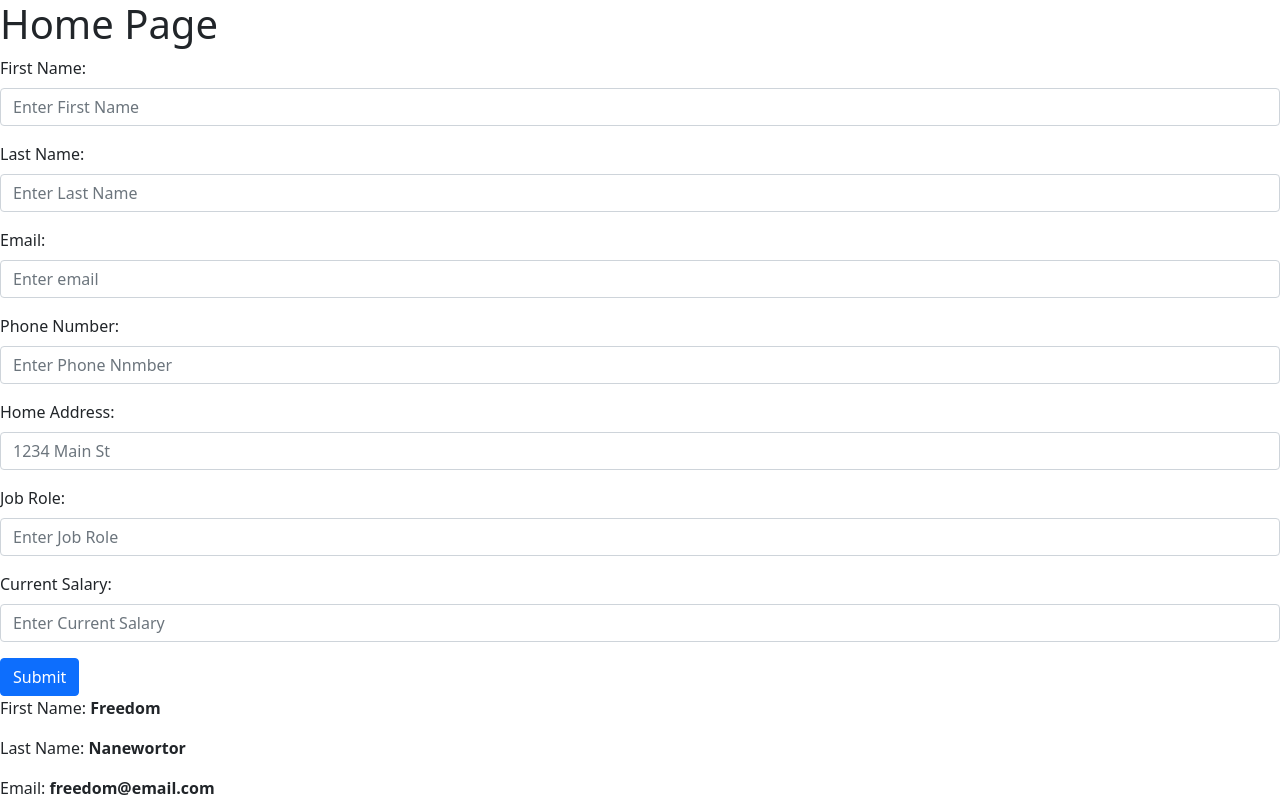
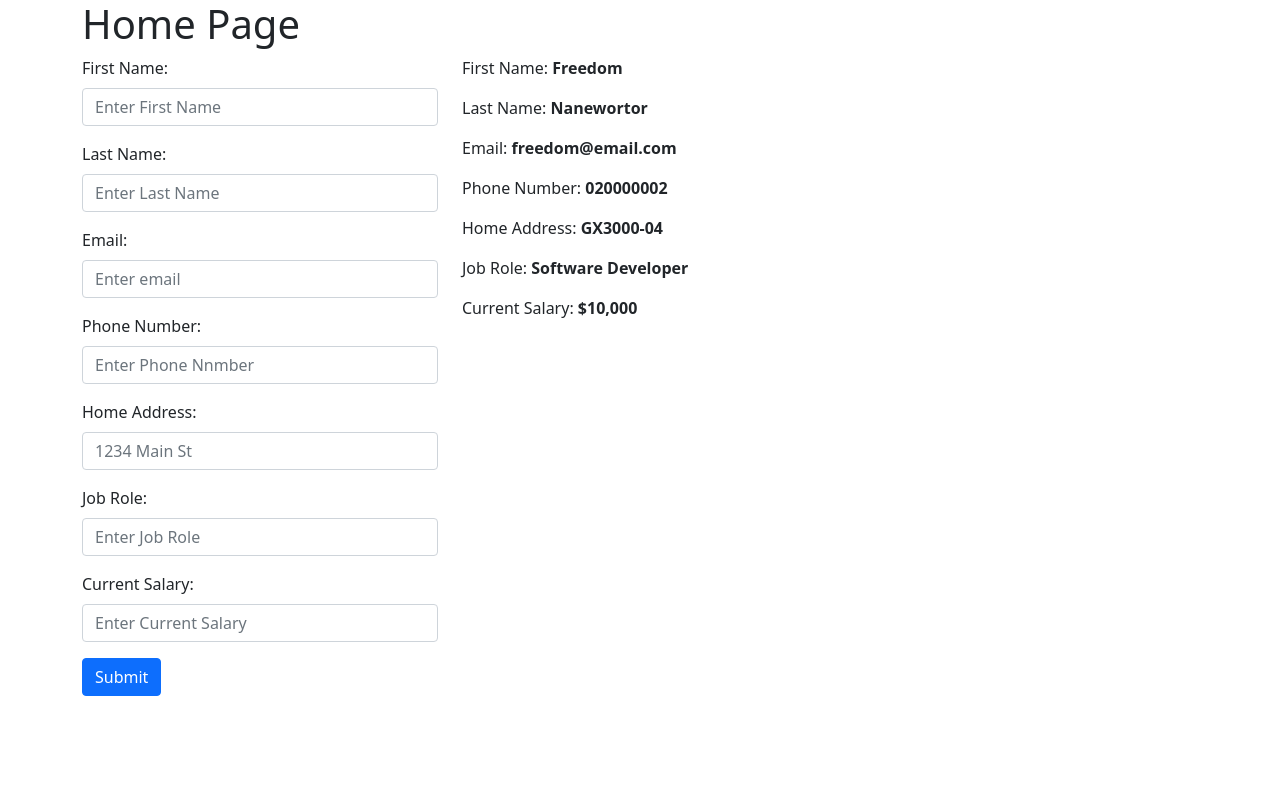
Before and after one commit to Freedom-seven/fe-tech, a React (Create React App) app: page / in a window 1280 px wide. Shown: the top 800 px of the page. Built offline with nearby package versions, Linux system fonts and the light colour scheme.

Commit message:
add handle

```diff
--- a/src/App.jsx
+++ b/src/App.jsx
@@ -1,11 +1,12 @@
-import React, { Component } from 'react';
-import EmployeeDataForm from './Components/EmployeeDataForm';
-import EmployeeDataList from './Components/EmployeeDataList';
-import Home from './Components/Home';
+import React, { Component } from "react";
+import EmployeeDataForm from "./Components/EmployeeDataForm";
+import EmployeeDataList from "./Components/EmployeeDataList";
+import Home from "./Components/Home";
+import {Container, Row, Col} from "react-bootstrap";
 
 class App extends Component {
-  constructor (props) {
-    super(props)
+  constructor(props) {
+    super(props);
     this.state = {
       data: [
         {
@@ -15,18 +16,36 @@ class App extends Component {
           phoneNumber: "020000002",
           homeAddress: "GX3000-04",
           jobRole: "Software Developer",
-          currentSalary: "$10,000"
-        }
-      ]
-    }
+          currentSalary: "$10,000",
+          id: Math.random().toString()
+        },
+      ],
+    };
   }
+
+  handleAddData = (newEmployee) => {
+    newEmployee.id = Math.random().toString();
+    this.setState({
+      data: [...this.state.data, newEmployee],
+    });
+  };
   render() {
     return (
-      <div>
-        <Home />
-        <EmployeeDataForm />
-        <EmployeeDataList data={this.state.data} />
-      </div>
+      <>
+        <Container>
+          <div className="Container">
+            <Home />
+            <Row>
+              <Col sm="12" md="4" lg="4">
+                <EmployeeDataForm addData={this.handleAddData} />
+              </Col>
+              <Col>
+                <EmployeeDataList data={this.state.data} />
+              </Col>
+            </Row>
+          </div>
+        </Container>
+      </>
     );
   }
 }
```
